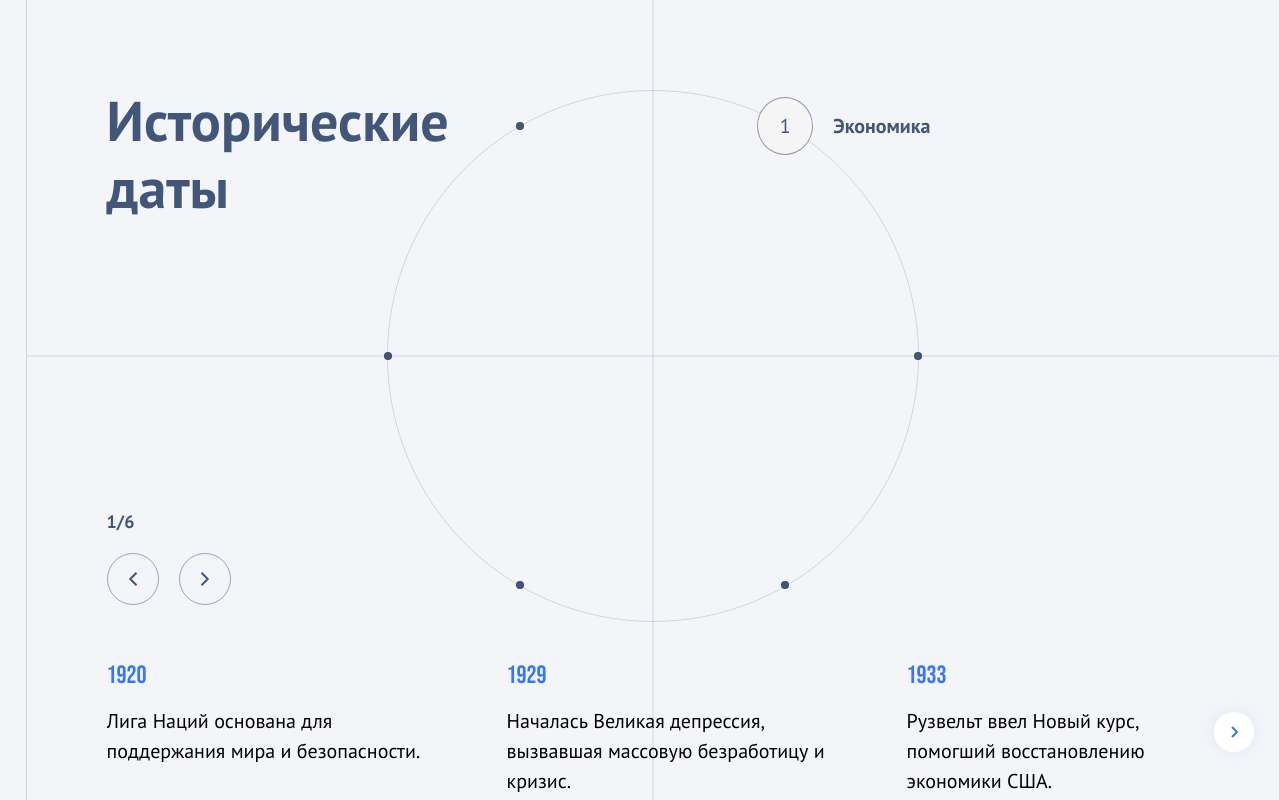
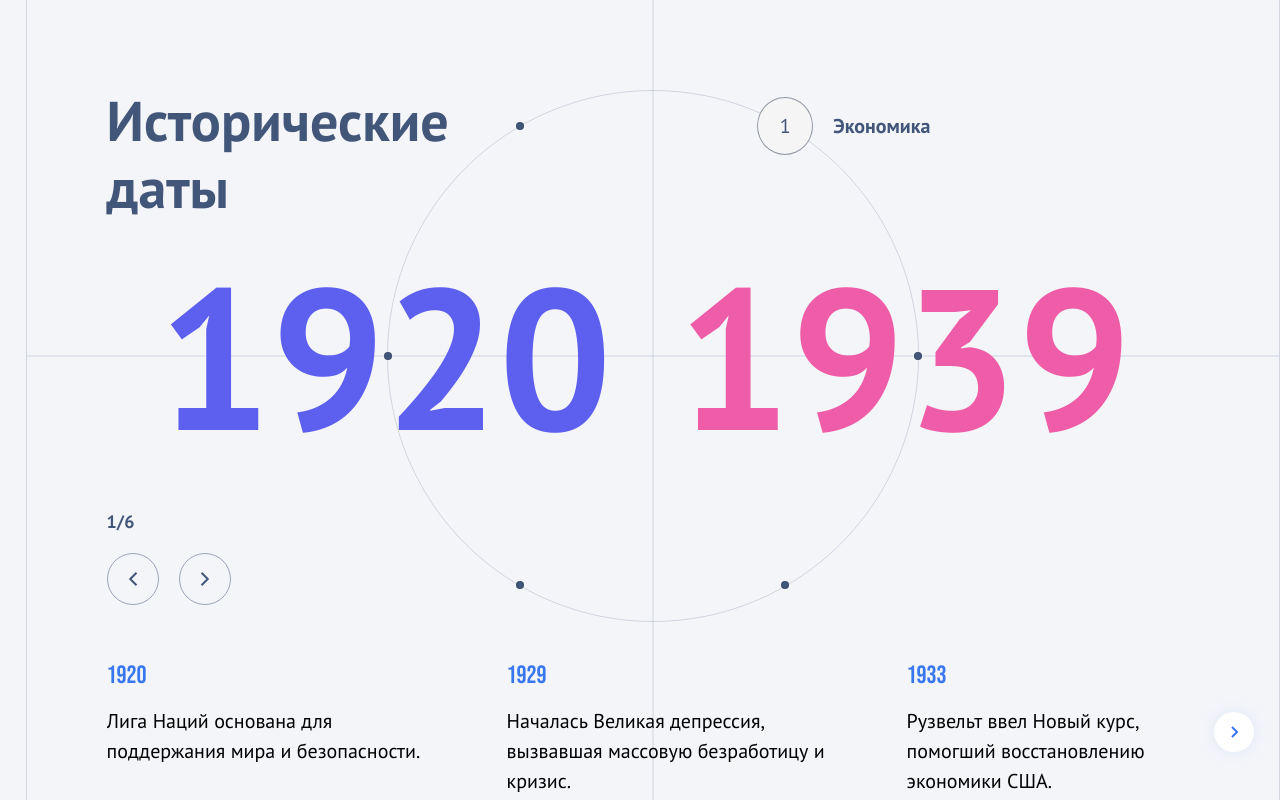
Before and after one commit to DomnitskiyOleg/only-dates, a React (Create React App) app: page / in a window 1280 px wide. Built offline with nearby package versions, Linux system fonts and the light colour scheme; a web font is replaced by a local one.

Commit message:
Add YearCounter to display active period years

```diff
--- a/src/widgets/OnlyDates.tsx
+++ b/src/widgets/OnlyDates.tsx
@@ -1,13 +1,15 @@
-import Circle from '../components/Circle'
-import Container from '../components/Container'
 import { periods } from '../mock-data'
-import { PeriodDate } from '../mock-data/types'
+
 import { useCallback, useMemo, useState } from 'react'
 import useMediaQuery from '../hooks/useMediaQuery'
-
-import DateSwiper from '../components/Swiper'
-import PeriodSwitcher from '../components/PeriodSwitcher'
-import Title from '../components/Title'
+import {
+  Circle,
+  Container,
+  DateSwiper,
+  PeriodSwitcher,
+  Title,
+  YearCounter,
+} from '../components'
 
 export default function OnlyDates() {
   const isMobile = useMediaQuery()
@@ -19,6 +21,7 @@ export default function OnlyDates() {
   )
 
   const dates = useMemo(() => periods[periodIndex].dates, [periodIndex])
+  const activePeriod = useMemo(() => periods[periodIndex], [periodIndex])
 
   const switchToNextPeriod = useCallback(() => {
     if (!periods[periodIndex + 1]) setPeriodIndex(0)
@@ -41,6 +44,10 @@ export default function OnlyDates() {
   return (
     <Container>
       <Title />
+      <YearCounter
+        startYear={activePeriod.startYear}
+        endYear={activePeriod.endYear}
+      />
       <Circle
         periods={periods}
         setActivePeriodIndex={setActivePeriodIndex}
```
